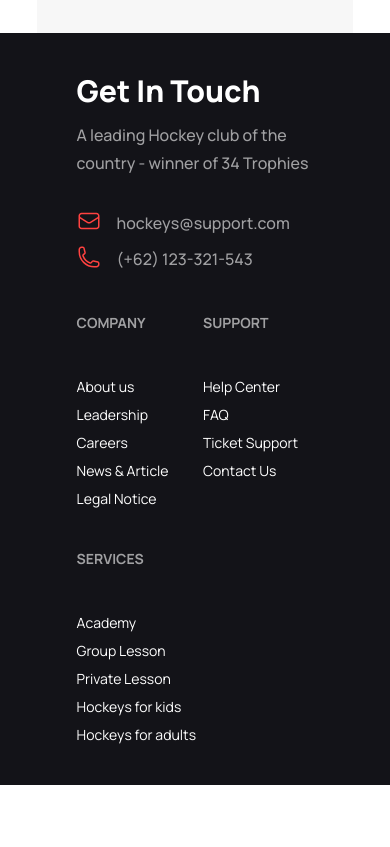
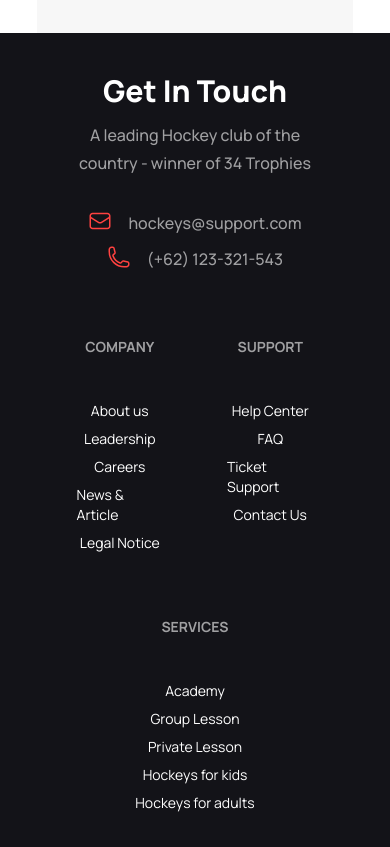
Before and after one commit to rafhan59/b9a3-1520, a plain HTML site: page index.html in a window 390 px wide. Shown: the part 9259-10106 px from the top of the page. Before the commit the page ends 10044 px from the top, so only its background shows below. Drawn offline with nearby package versions, Linux system fonts and the light colour scheme.

Commit message:
Completed assignment

```diff
--- a/index.html
+++ b/index.html
@@ -820,8 +820,8 @@
     </main>
 
     <footer class="bg-[#131318] md:mt-24">
-      <div class="footer p-10 text-base-content text-white w-[81.25%] mx-auto grid md:flex md:flex-row md:justify-between md:text-left grid-cols-2">
-        <div class="col-span-2">
+      <div class="footer p-10 text-base-content text-white w-[81.25%] mx-auto grid md:flex md:flex-row md:justify-between md:text-left grid-cols-2 gap-16">
+        <div class="col-span-full mx-auto text-center md:mx-0 md:text-left place-items-center md:place-items-start">
           <h1 class="text-white text-3xl font-extrabold pb-1">Get In Touch</h1>
           <p class="text-base font-medium leading-7 text-[#ffffff99]">A leading Hockey club of the <br> country - winner of 34 Trophies</p>
           <div class="flex  pt-6">
@@ -837,7 +837,7 @@
               <p class="ml-4 text-base font-medium leading-7 text-[#ffffff99]">(+62) 123-321-543</p>
           </div>
         </div>
-        <div class="col-span-1">
+        <div class="col-span-1 auto-cols-auto place-items-center md:place-items-start mx-auto md:mx-0">
           <header class="footer-title pb-7">Company</header>
           <a class="link link-hover">About us</a>
           <a class="link link-hover">Leadership</a>
@@ -845,7 +845,7 @@
           <a class="link link-hover">News & Article</a>
           <a class="link link-hover">Legal Notice</a>
         </div>
-        <div class="col-span-1">
+        <div class="col-span-1 auto-cols-auto place-items-center md:place-items-start mx-auto md:mx-0">
           <header class="footer-title pb-7">Support</header>
           <a class="link link-hover">Help Center</a>
           <a class="link link-hover">FAQ</a>
@@ -853,7 +853,7 @@
           <a class="link link-hover">Contact Us</a>
         </div>
 
-        <div class="col-span-full">
+        <div class="col-span-full mx-auto place-items-center md:place-items-start md:mx-0 md:text-left">
                 <header class="footer-title pb-7">Services</header>
                 <a class="link link-hover">Academy</a>
                 <a class="link link-hover">Group Lesson</a>
```
